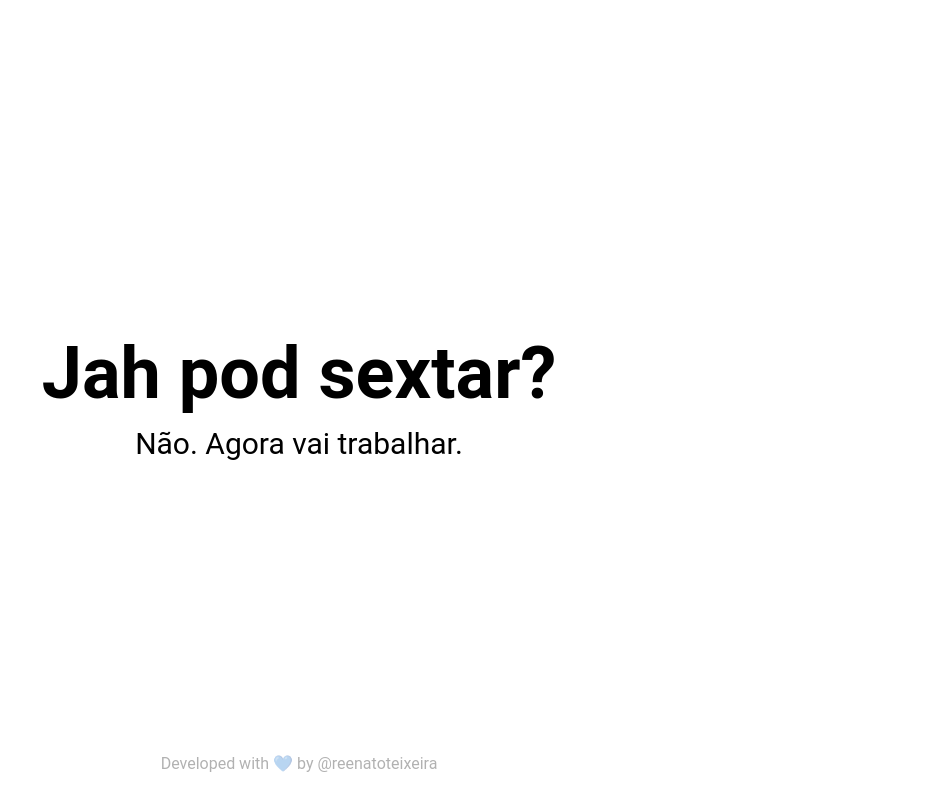
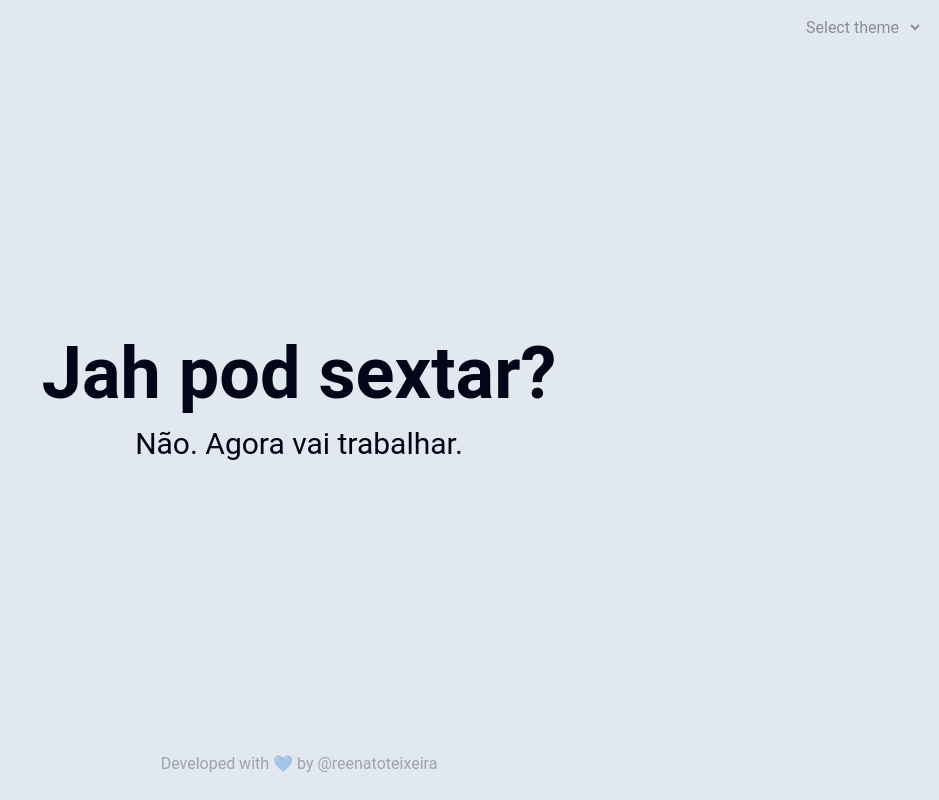
Before and after one commit to reenatoteixeira/jah-pod-sextar, a React (Vite) app: page / in a window 1280 px wide. Shown: the whole page, without its empty margins (341-1280 px from the left). Built offline with nearby package versions, Linux system fonts and the light colour scheme.

Commit message:
feat: implement theme selection functionality with ThemeSelect component

```diff
--- a/src/App.tsx
+++ b/src/App.tsx
@@ -4,13 +4,34 @@ import Footer from "./components/Footer.tsx";
 import {useState, useEffect} from "react";
 import {getResponse} from "./utils/getResponse.ts";
 import celebrateWeekend from "./utils/celebrateWeekend.ts";
+import ThemeSelect from "./components/ThemeSelect.tsx";
 
 function App() {
   const [response, setResponse] = useState('Pensando...');
+  const [theme, setTheme] = useState('');
+
+  function handleThemeChange(theme: string) {
+    if (theme != '' && theme != 'system') localStorage.setItem("theme", theme);
+    if (theme === 'system') localStorage.removeItem("theme");
+    setTheme(theme);
+  }
 
   useEffect(() => {
     setResponse(getResponse());
   }, [])
+
+  useEffect(() => {
+    document.documentElement.className = '';
+    const selectedTheme = localStorage.getItem("theme");
+
+    if (selectedTheme) {
+      document.documentElement.classList.add(selectedTheme);
+    } else if (window.matchMedia("(prefers-color-scheme: dark)").matches) {
+      document.documentElement.classList.add('theme--dark');
+    } else {
+      document.documentElement.classList.add('theme--light');
+    }
+  }, [theme]);
 
   window.addEventListener("load", () => {
     celebrateWeekend()
@@ -18,7 +39,11 @@ function App() {
 
   return (
     <>
-      <main className={'h-full flex justify-center items-center'}>
+      <main className={'h-full flex flex-col justify-center items-center text-primary'}>
+        <div className='fixed top-0 right-0 p-4 text-primary opacity-40'>
+          <ThemeSelect onChange={handleThemeChange}/>
+        </div>
+
         <div
           className={'w-full flex flex-col justify-center items-center gap-4 text-center container max-w-7xl mx-auto px-4 sm:px-6 lg:px-8'}>
           <Title title={'Jah pod sextar?'}/>
```
